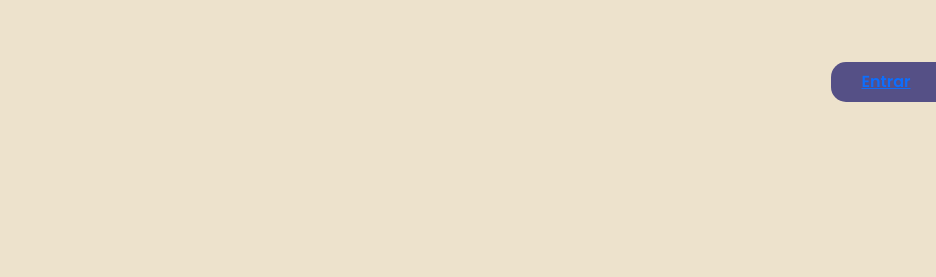
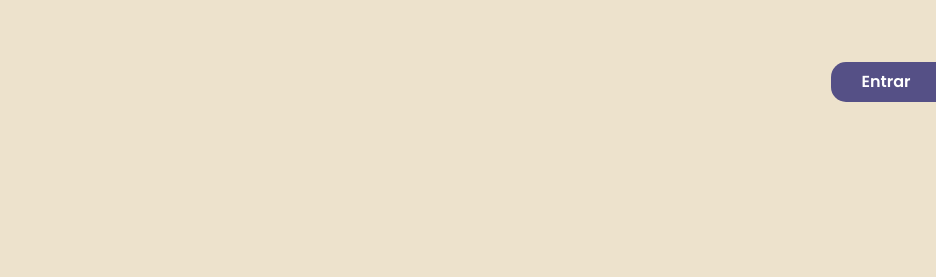
Before and after one commit to vitor1raider/projeto-acapra, a plain HTML site: page acapra/index.html in a window 1280 px wide. Shown: the top 277 px of the page, 224-1160 px from the left. Drawn offline with nearby package versions, Linux system fonts and the light colour scheme; a web font is replaced by a local one.

Commit message:
Update styles.css

```diff
--- a/acapra/css/styles.css
+++ b/acapra/css/styles.css
@@ -38,6 +38,11 @@ nav ul{
 .btnEntrar li{
     color: white;
     font-family: var(--font-principal);
+}
+
+.btnEntrar a{
+    color: white;
+    text-decoration: none;
 }
 
 .iconEntrar{
```
